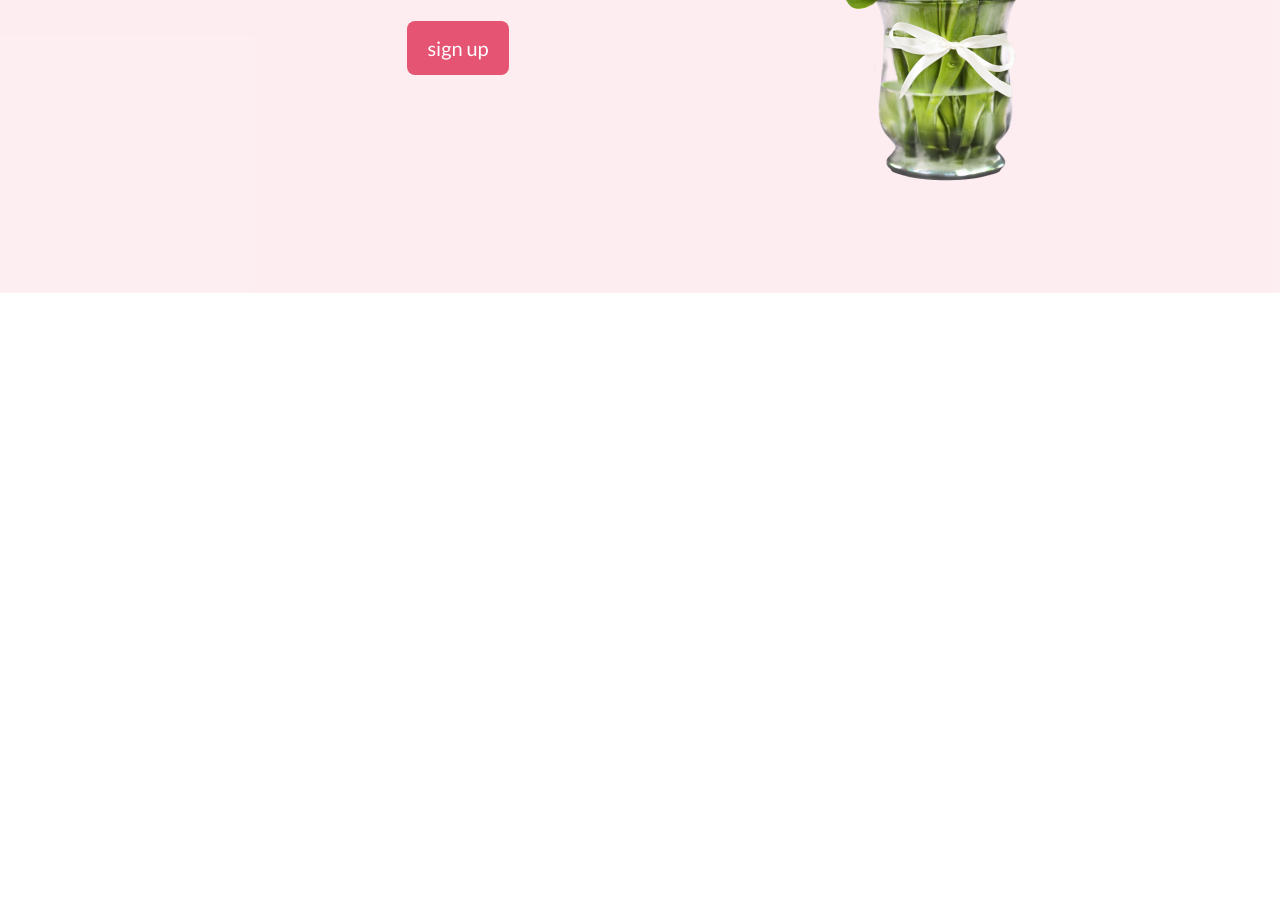
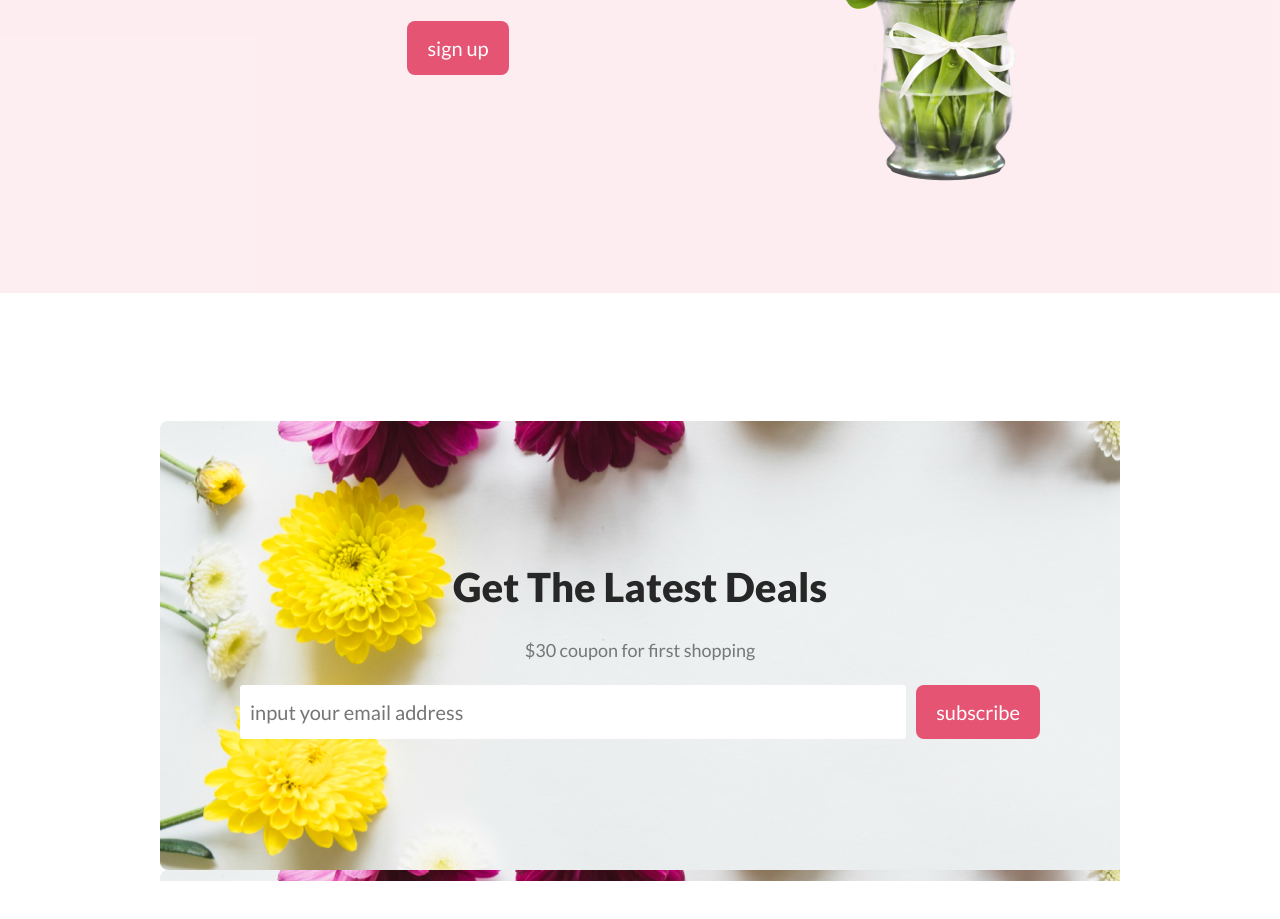
Before and after one commit to MstAktar/Flower-shop-html-css-, a plain HTML site: page index.html in a window 1280 px wide. Shown: the part 1489-2408 px from the top of the page. Before the commit the page ends 1782 px from the top, so only its background shows below. Drawn offline with Linux system fonts and the light colour scheme.

Commit message:
added news-letter section

```diff
--- a/index.html
+++ b/index.html
@@ -66,7 +66,18 @@
         </section>
     </section>
 
-
+    <section id="news-letter">
+        <div class="container news-letter-main">
+            <div class="section-heading">
+                <h2>Get The Latest Deals</h2>
+                <p>$30 coupon for first shopping</p>
+            </div>
+            <form action="">
+                <input type="email" name="" id="" placeholder="input your email address">
+                <button>subscribe</button>
+            </form>
+        </div>
+    </section>
     <footer>
 
     </footer>
--- a/style/style.css
+++ b/style/style.css
@@ -141,3 +141,25 @@ header, #hot-deal{
 #hot-deal .hot-deal-text h2 .important{
     color: #E55473;
 }
+#news-letter{
+    margin: 128px 0;
+}
+.news-letter-main{
+    background-image: url('../Flower Asset/Rectangle 9.png');
+    padding: 122px 0;
+
+}
+#news-letter form{
+    max-width: 800px;
+    margin: 20px auto;
+    display:flex;
+    gap: 10px;
+}
+#news-letter form input{
+    flex-grow: 1;
+    border: none;
+    border-radius: 3px;
+    padding: 10px;
+    font-size: 20px;
+    outline: n1px solid green;
+}
```
